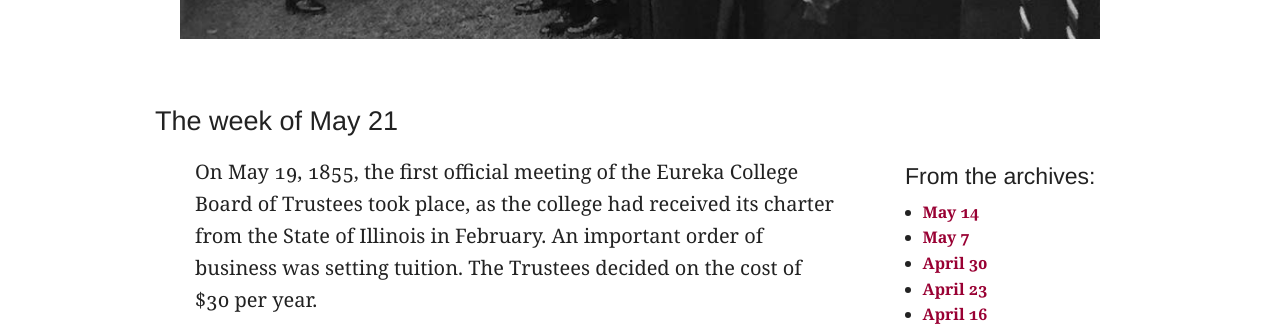
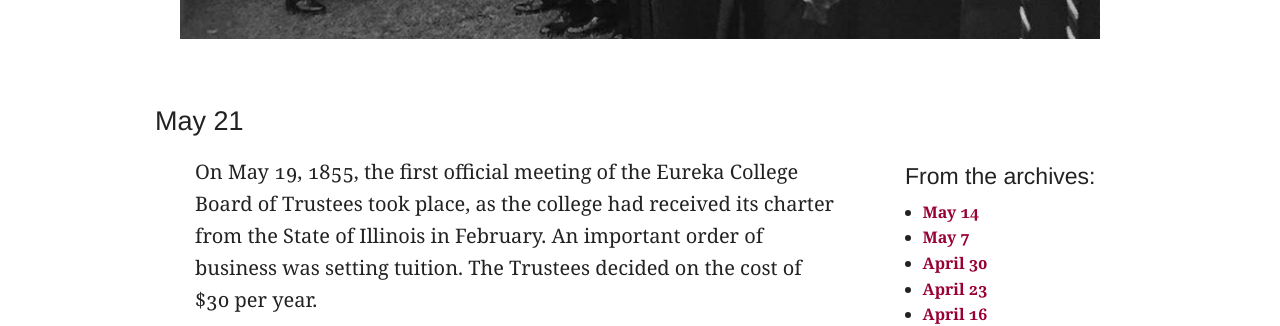
Before and after one commit to dwysefisher/160-blog, a Jekyll site: the page built from _posts/2015-05-21-may-21.markdown, in a window 1280 px wide. Shown: the part 680-1006 px from the top of the page. Built offline with Jekyll 4.4.1, drawn with Linux system fonts in a browser that asks for light colours; nearby versions of some CDN libraries; library files that are not in the unit come from our copies; Markdown is read by kramdown in place of the engine named in the settings.

Commit message:
adjusted title

```diff
--- a/_posts/2015-05-21-may-21.markdown
+++ b/_posts/2015-05-21-may-21.markdown
@@ -1,6 +1,6 @@
 ---
 layout: post
-title: The week of May 21
+title: May 21
 date:  2015-05-21
 ---
 
```
